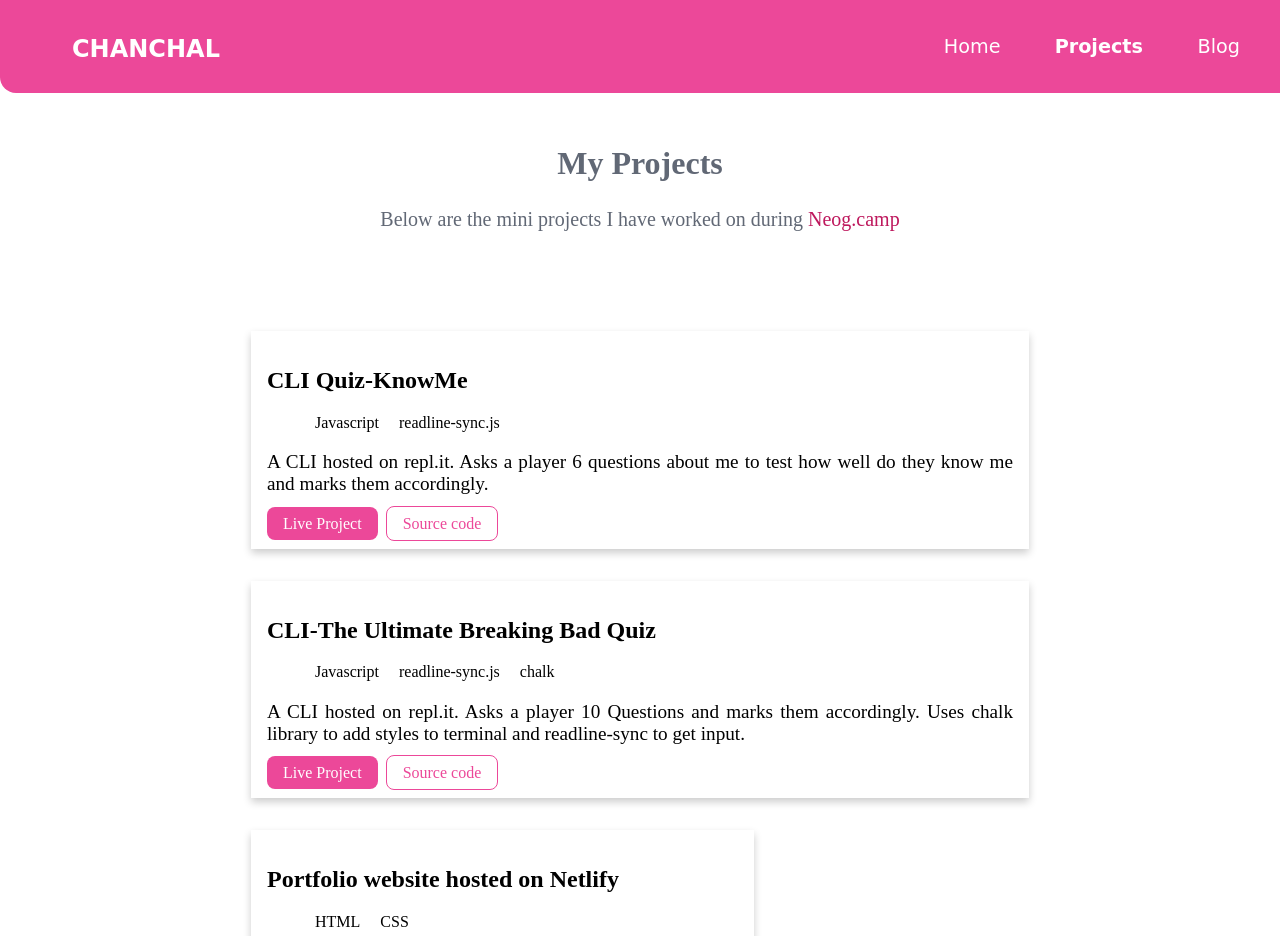
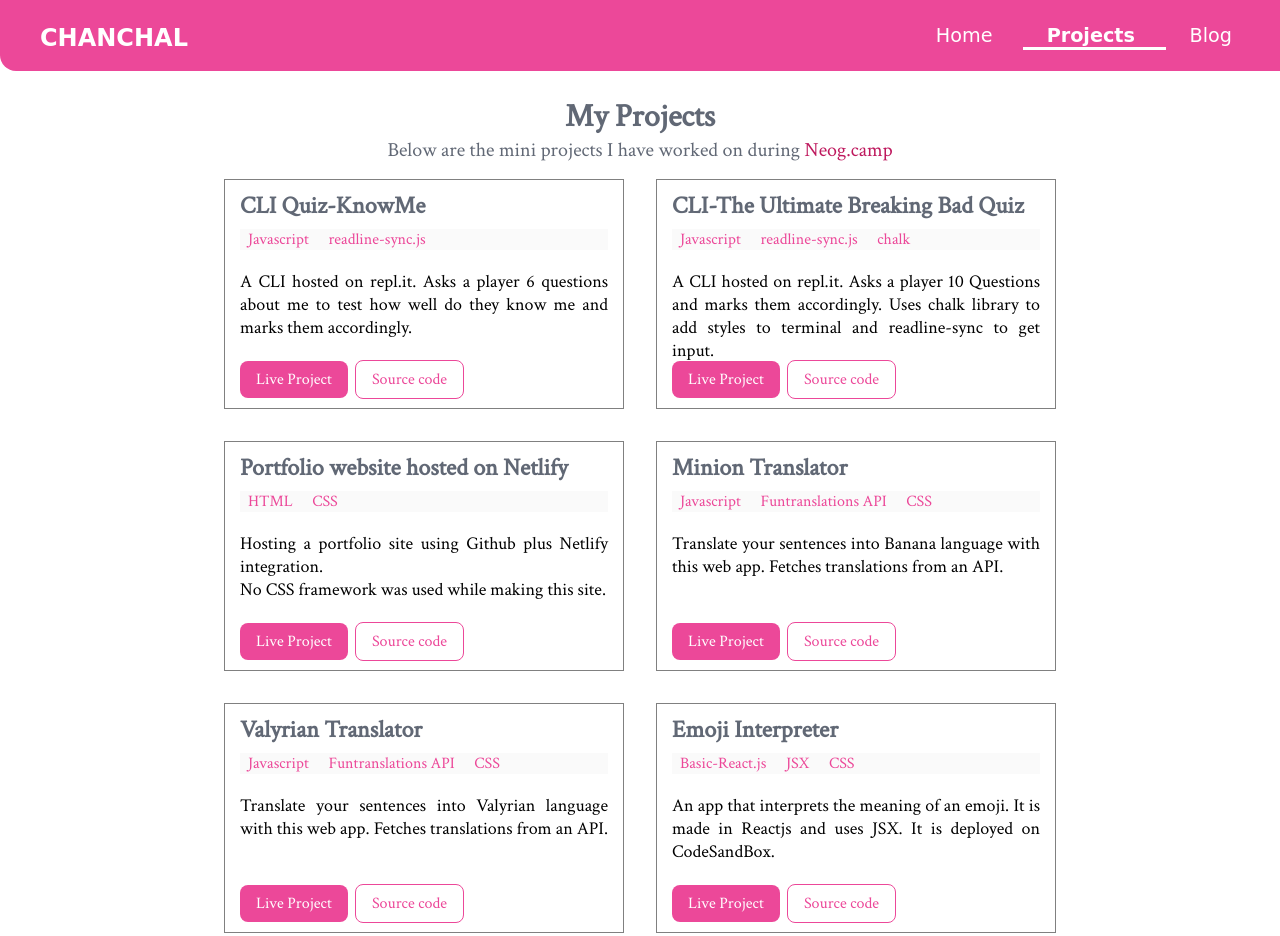
Before and after one commit to chanchal16/chanchal-portfolio, a plain HTML site: page projects.html in a window 1280 px wide. Shown: the top 936 px of the page. Drawn offline with Linux system fonts and the light colour scheme; a web font is replaced by a local one.

Commit message:
upfate style.css

```diff
--- a/style.css
+++ b/style.css
@@ -1,15 +1,24 @@
 @import url('https://fonts.googleapis.com/css2?family=Akaya+Telivigala&display=swap');
 @import url('https://fonts.googleapis.com/css2?family=Abhaya+Libre:wght@400;700&display=swap');
+@import url('https://fonts.googleapis.com/css2?family=Crimson+Text&display=swap');
+
+
+*,::before,::after{
+    padding: 0;
+    margin: 0;
+    box-sizing: border-box;
+}
+
 
 /*****css variable*****/
 :root{
     --primary-color:#EC4899;
-    --dark-grey:#6B7280;
+    --dark-grey:#616875;
     --off-white:#FAFAFA;
     /* --off-white:#FAFAFA; */
 }
 body{
-    font-family: 'Abhaya Libre', serif;
+    font-family: 'Crimson Text', serif;
     margin: 0px;
 }
 
@@ -19,6 +28,29 @@ span{
 
 #lib-header{
     color: var(--primary-color);
+}
+
+/* navigation */
+.navigation{
+    background-color: var(--primary-color);
+    font-family: 'Akaya Telivigala', cursive;
+    color: white;
+    padding: 1.5rem;
+    border-bottom-left-radius: 1rem;
+}
+.navigation .nav-pills{
+    text-align: right;
+    font-size: 1.2rem;
+}
+
+.navigation .link{
+    color: white;
+    /*float: right;*/
+}
+.navigation .link-active{
+    font-weight: bold  ;
+    border-bottom: 3px solid white;
+    border-width: 10%;
 }
 
 /************ header ***********/
@@ -57,7 +89,7 @@ span{
     text-align: center;
 }
 .container-center{
-    max-width: 800px;
+    /* max-width: 950px; */
     margin: auto;
 }
 
@@ -87,58 +119,60 @@ span{
 }
 
 /*********** projects **************/
-.proj-card{
-    display: block;
-    margin-top: 2rem !important;
-    width: 650px;
-    height: 450px;
-    border: 1px solid gray;
-    padding: 1rem ;
+
+.row{
+    display: flex;
+    flex-direction: row;
+    flex-wrap: wrap;
     justify-content: center;
+    align-items: center;
 }
 
-.flex .proj-card{
-    margin: 10px;
-  padding: 20px;
-}
-/* mini projects */
-* {
-    box-sizing: border-box;
-  }
-.mini-proj p{
-    text-align: left;
-    font-size: 18px;
-}
-/* Float four columns side by side */
-.column {
-    float: left;
-    /* width: 50%; */
-    padding: 0 10px;
+/* Style the counter cards */
+.card {
+
+    max-width: 400px;
+    position: relative;
+    padding: 0px 15px;
+    height: 230px !important;
+    border: 1px solid gray;
+    margin: 1rem;
+    text-align: justify;
+    overflow: hidden;
 
 }
-/* Remove extra left and right margins, due to padding in columns */
-.row {
-    margin: 0 -5px;
-    padding: 3rem 0;
+
+.card:hover{
+    border: 1.3px solid var(--primary-color);
 }
-/* Clear floats after the columns */
-.row:after {
-    content: "";
-    display: table;
-    clear: both;
+
+.proj-info{
+    flex-grow: 1;
+    margin-top: 10px;
 }
-/* Style the counter cards */
-.card {
-    box-shadow: 0 4px 8px 0 rgba(0, 0, 0, 0.2); /* this adds the "card" effect */
-    padding: 16px;
-    max-height: 450px !important;
-    /* text-align: center; */
-    /* background-color: #f1f1f1; */
-    margin-top: 2rem;
+
+.tags{
+    text-align: justify;
+    background-color: var(--off-white);
+    color: var(--primary-color);
+    margin-top: 8px;
 }
-.card p{
+
+.proj-info h2{
+    color: var(--dark-grey);
+}
+.proj-info p{
     text-align: justify;
-    font-size: 1.2rem;
+    font-size: 18px;
+    padding-top: 20px;
+
+}
+
+.btn{
+    position: absolute;
+    bottom: 0;
+    /* padding-top: 15px; */
+    margin-bottom: 18px;
 }
 /* Responsive columns - one column layout (vertical) on small screens */
 @media screen and (max-width: 600px) {
@@ -178,29 +212,7 @@ hr{
     padding: 0rem 0.5rem;
 }
 
-/* navigation */
-.navigation{
-    background-color: var(--primary-color);
-    font-family: 'Akaya Telivigala', cursive;
-    color: white;
-    padding: 1rem;
-    border-bottom-left-radius: 1rem;
-}
-.navigation .nav-pills{
-    text-align: right;
-    font-size: 1.2rem;
-}
-.navigation .nav-brand{
-    font-weight: bold;
-    font-size: 1.5rem;
-}
-.navigation .link{
-    color: white;
-    /*float: right;*/
-}
-.navigation .link-active{
-    font-weight: bold  ;
-}
+
 
 
 
@@ -223,16 +235,26 @@ button{
 /* footer */
 .footer{
     background-color: var(--primary-color);
-    padding: 2rem 1rem;
-    text-align: center;
+    padding: 20px ;
+    font-family: 'Akaya Telivigala', cursive;
+    /* text-align: center; */
     color: white;
+    margin-top: 18px;
     border-top-right-radius: 1rem;
 }
 .footer .link{
     color: white;
+    /* font-size: 1rem; */
 }
 
-/* to make links in center do following */
-.footer ul{
+.social-links{
+    text-align: right;
+}
+.fab{
+    font-size: 30px;
+}
+
+/* to make links in center do following
+.footer ul
     padding-inline-start: 0px;
-}
+}*/
```
